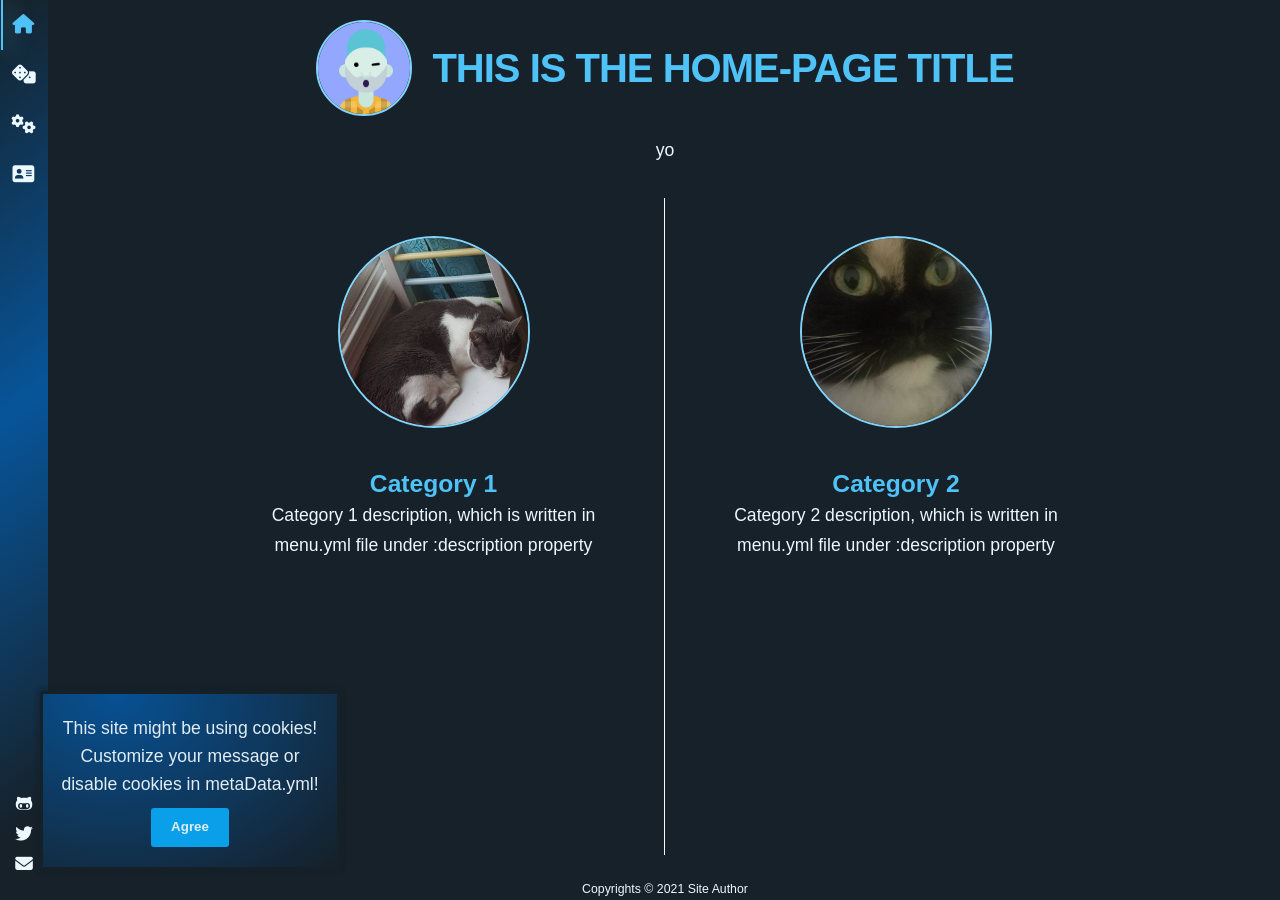
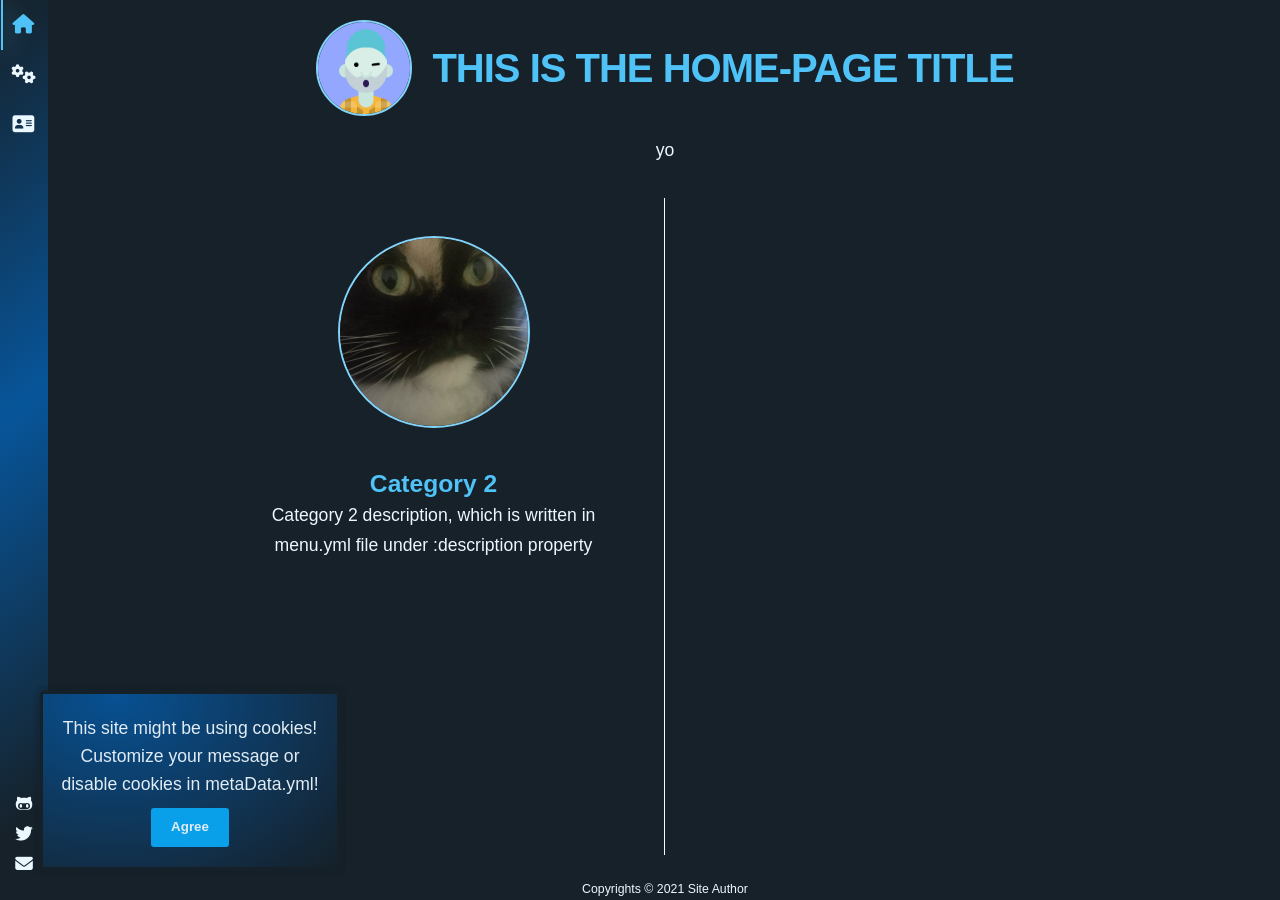
Before and after one commit to stackbit-projects/atmosgg-27636, a Jekyll site: the page built from index.md, in a window 1280 px wide. Built offline with Jekyll 4.4.1, drawn with Linux system fonts in a browser that asks for light colours; nearby versions of some CDN libraries; some web fonts are replaced.

Commit message:
menu.yml: Multiple updates: * updated menu_pages * updated title in menu_pages * updated url in menu_pages * updated image_url in menu_pages * updated icon_name in menu_pages * updated category in menu_pages * updated tooltip in menu_pages * updated description in menu_pages

```diff
--- a/_data/menu.yml
+++ b/_data/menu.yml
@@ -1,49 +1,40 @@
 menu_title: Example menu title
 menu_headline: example menu headline
-menu_intro: Hi! This is an example of intro that you could write for your jekyll minimal-categorized theme!
-show_menu_on_gate_page: False
-minimal_menu: True
+menu_intro: >-
+  Hi! This is an example of intro that you could write for your jekyll
+  minimal-categorized theme!
+show_menu_on_gate_page: false
+minimal_menu: true
 menu_logo: assets/img/avatar.png
-
 menu_pages:
-- title: Home
-  url: /
-  show_on_home: False
-  icon_name: fas fa-home
-  category: home
-
-- title: Category 1
-  url: /category-1.html
-  show_on_home: True
-  image_url: assets/img/category-1.jpg
-  icon_name: fas fa-dice
-  category: category-1
-  tooltip: This is category 1
-  description: Category 1 description, which is written in menu.yml file under :description property
-
-- title: Category 2
-  url: /category-2.html
-  show_on_home: True
-  image_url: assets/img/category-2.jpg
-  icon_name: fas fa-cogs
-  category: category-2
-  tooltip: This is category 2
-  description: Category 2 description, which is written in menu.yml file under :description property
-
-- title: About
-  url: about.html
-  show_on_home: False
-  icon_name: fas fa-address-card
-  category: about
-  tooltip: This is about
-
+  - title: Home
+    url: /
+    show_on_home: false
+    icon_name: fas fa-home
+    category: home
+  - title: Category 2
+    url: /category-2.html
+    show_on_home: true
+    image_url: assets/img/category-2.jpg
+    icon_name: fas fa-cogs
+    category: category-2
+    tooltip: This is category 2
+    description: >-
+      Category 2 description, which is written in menu.yml file under
+      :description property
+  - title: About
+    url: about.html
+    show_on_home: false
+    icon_name: fas fa-address-card
+    category: about
+    tooltip: This is about
 menu_contacts:
-- faicon: fab fa-github-alt
-  url:
-  target: _blank
-- faicon: fab fa-twitter
-  url:
-  target: _blank
-- faicon: fas fa-envelope
-  url:
-  target:
+  - faicon: fab fa-github-alt
+    url: null
+    target: _blank
+  - faicon: fab fa-twitter
+    url: null
+    target: _blank
+  - faicon: fas fa-envelope
+    url: null
+    target: null
```
